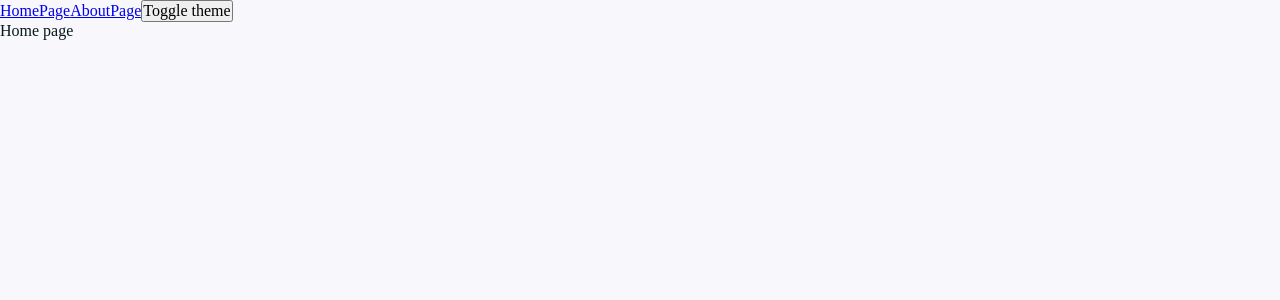
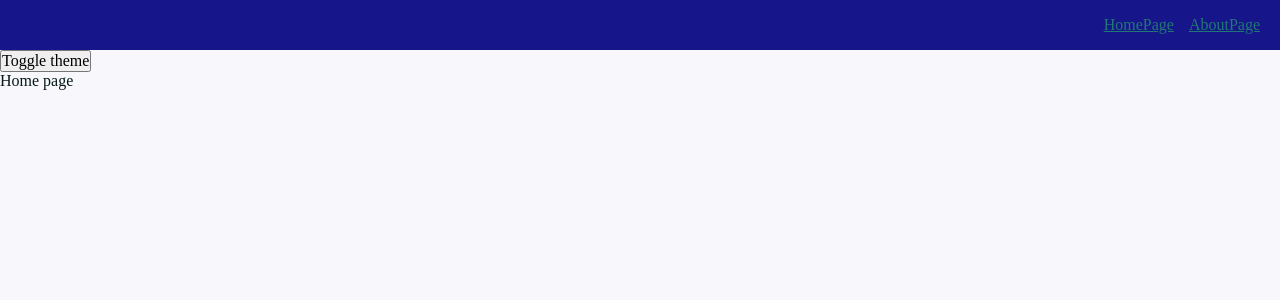
Before and after one commit to YauhenDavidovich/production-project, a React app: page / in a window 1280 px wide. Shown: the top 300 px of the page. Built offline with nearby package versions, Linux system fonts and the light colour scheme.

Commit message:
feat: add widget Navbar

```diff
--- a/src/app/App.tsx
+++ b/src/app/App.tsx
@@ -1,8 +1,8 @@
-import {Link} from "react-router-dom";
 import React from "react";
 import {classNames} from "shared/lib/classNames/classNames";
 import {useTheme} from "app/providers/ThemeProviders";
 import {AppRouter} from "app/providers/router";
+import {Navbar} from "widgets/Navbar";
 
 const App = () => {
 
@@ -10,11 +10,8 @@
 
     return (
         <div className={classNames("app", {}, [theme])}>
-            <div>
-                <Link to={"/"}>HomePage</Link>
-                <Link to={"/about"}>AboutPage</Link>
-                <button onClick={toggleTheme}>Toggle theme</button>
-            </div>
+            <Navbar/>
+            <button onClick={toggleTheme}>Toggle theme</button>
             <AppRouter/>
 
         </div>
--- a/src/app/styles/themes/dark.scss
+++ b/src/app/styles/themes/dark.scss
@@ -1,6 +1,10 @@
 .app.dark {
   --bg-color: #16168a;
+  --inverted-bg-color: #f7f7fc;
 
   --primary-color: #207774;
   --secondary-color: #47bdc7;
+
+  --inverted-primary-color: #071817;
+  --inverted-secondary-color: #184448;
 }
--- a/src/app/styles/themes/normal.scss
+++ b/src/app/styles/themes/normal.scss
@@ -1,6 +1,10 @@
 .app.light {
   --bg-color: #f7f7fc;
+  --inverted-bg-color: #16168a;
 
   --primary-color: #071817;
   --secondary-color: #184448;
+
+  --inverted-primary-color: #207774;
+  --inverted-secondary-color: #47bdc7;
 }
--- a/src/app/styles/variables/global.scss
+++ b/src/app/styles/variables/global.scss
@@ -9,4 +9,5 @@
   --font-size-l: 24px;
   --font-line-l: 32px;
   --font-l: var(--font-size-l)/ var(--font-line-l) var(--font-family-main);
+  --navbar-height: 50px;
 }
--- a/src/shared/lib/classNames/classNames.ts
+++ b/src/shared/lib/classNames/classNames.ts
@@ -1,9 +1,9 @@
 type Mods = Record<string, boolean | string>
 
-export function classNames(cls: string, mods: Mods, additional: string[]): string {
+export function classNames(cls: string, mods?: Mods, additional?: string[]): string {
     return [
         cls,
-        ...additional,
+        ...additional.filter(Boolean),
         ...Object.entries(mods).filter(([className, value]) => Boolean(value)).map(([className]) => className)
     ].join(" ")
 }
--- /dev/null
+++ b/src/shared/ui/AppLink.module.scss
@@ -0,0 +1,11 @@
+.AppLink {
+  color: var(--primary-color)
+}
+
+.primary {
+  color: var(--primary-color)
+}
+
+.secondary {
+  color: var(--inverted-primary-color)
+}
--- /dev/null
+++ b/src/shared/ui/AppLink.tsx
@@ -0,0 +1,32 @@
+import {classNames} from "shared/lib/classNames/classNames";
+import cls from "./AppLink.module.scss"
+import {Link, LinkProps} from "react-router-dom";
+import {FC} from "react";
+
+export enum AppLinkTheme {
+    PRIMARY = "primary",
+    SECONDARY = "secondary",
+}
+
+interface AppLinkProps extends LinkProps {
+    className?: string;
+    theme?: AppLinkTheme;
+}
+
+export const AppLink: FC<AppLinkProps> = (props) => {
+    const {
+        className,
+        to,
+        children,
+        theme = AppLinkTheme.PRIMARY,
+        ...otherProps
+    } = props;
+    return (
+        <Link to={to}
+              className={classNames(cls.AppLink, {}, [className, cls[theme]])}
+              {...otherProps}
+        >
+            {children}
+        </Link>
+    );
+};
--- /dev/null
+++ b/src/widgets/Navbar/index.tsx
@@ -0,0 +1,3 @@
+import {Navbar} from "./ui/Navbar"
+
+export { Navbar }
--- /dev/null
+++ b/src/widgets/Navbar/ui/Navbar.module.scss
@@ -0,0 +1,17 @@
+.Navbar {
+  width: 100%;
+  height: 50px;
+  background-color: var(--inverted-bg-color);
+  display: flex;
+  align-items: center;
+  padding: 20px;
+  height: var(--navbar-height)
+}
+
+.links {
+  margin-left: auto;
+}
+
+.mainLink {
+  margin-right: 15px;
+}
--- /dev/null
+++ b/src/widgets/Navbar/ui/Navbar.tsx
@@ -0,0 +1,27 @@
+import {classNames} from "shared/lib/classNames/classNames";
+import cls from "./Navbar.module.scss"
+import {AppLink, AppLinkTheme} from "shared/ui/AppLink";
+
+interface NavbarProps {
+    className?: string
+}
+
+export const Navbar = ({className}: NavbarProps) => {
+    return (
+        <div className={classNames(cls.Navbar, {}, [className])}>
+            <div className={cls.links}>
+                <AppLink to={"/"}
+                         className={cls.mainLink}
+                         theme={AppLinkTheme.SECONDARY}>
+                    HomePage
+                </AppLink>
+                <AppLink
+                    to={"/about"}
+                    theme={AppLinkTheme.SECONDARY}>
+                    AboutPage
+                </AppLink>
+            </div>
+
+        </div>
+    );
+};
```
